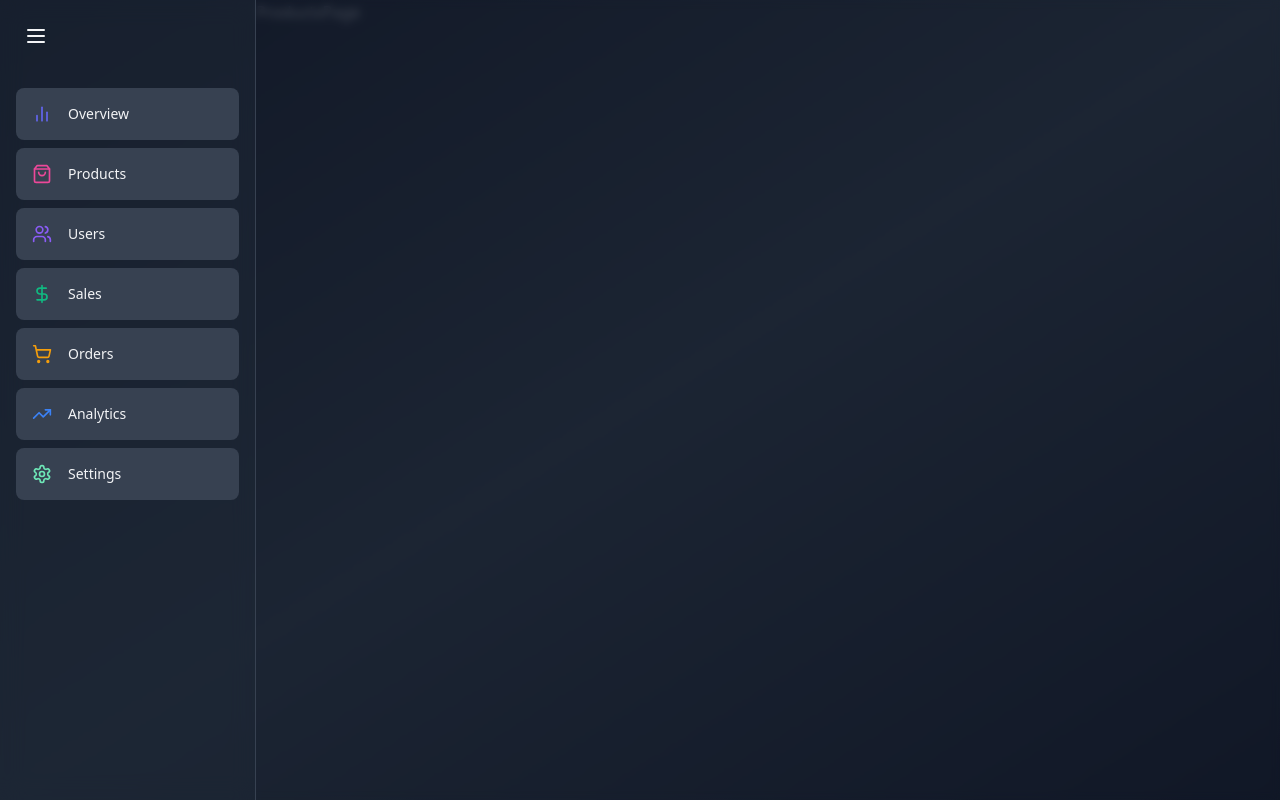
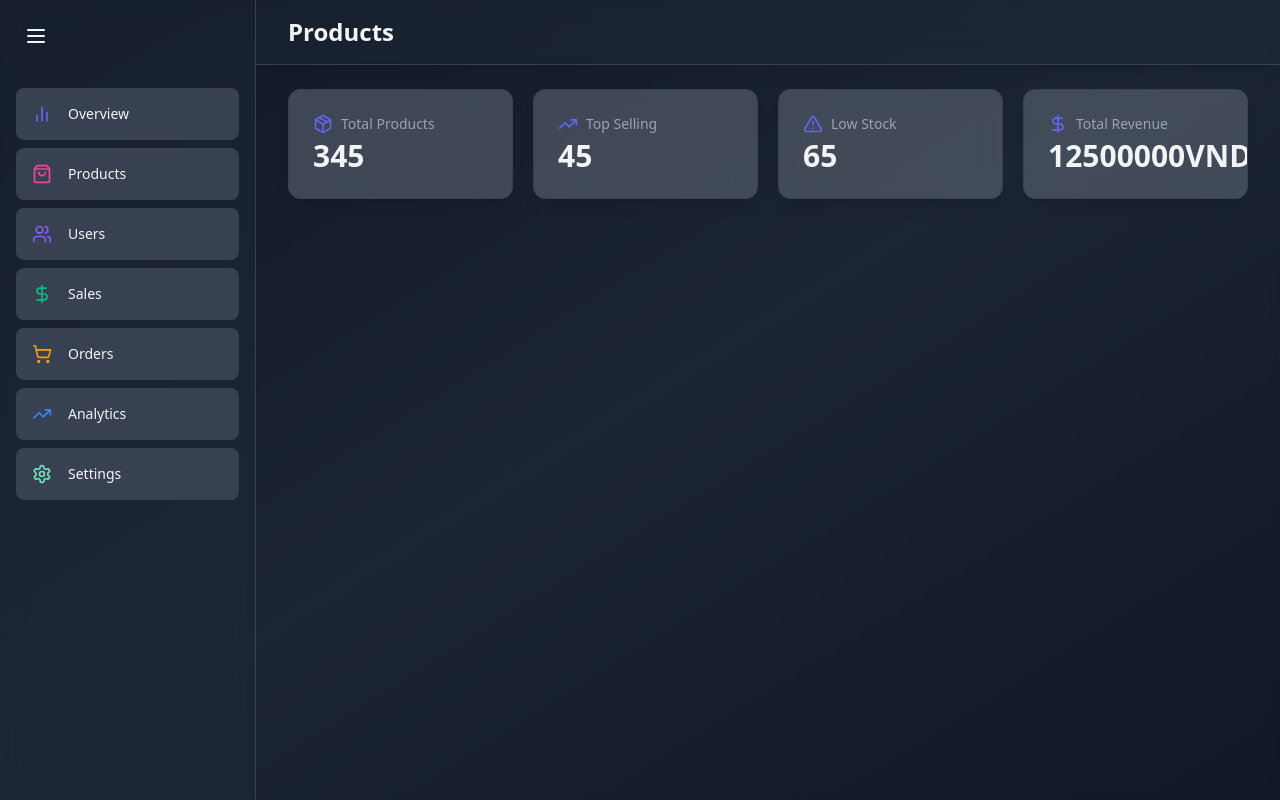
Before and after one commit to thanhphanvan1/dashboard1, a React (Vite) app: page /products in a window 1280 px wide. Built offline with nearby package versions, Linux system fonts and the light colour scheme.

Commit message:
view-productpage

```diff
--- a/src/components/overview/SalesChannelChart.jsx
+++ b/src/components/overview/SalesChannelChart.jsx
@@ -1,7 +1,62 @@
 import React from "react";
+import { motion } from "framer-motion";
+import {
+  BarChart,
+  Bar,
+  XAxis,
+  YAxis,
+  CartesianGrid,
+  Tooltip,
+  ResponsiveContainer,
+  Legend,
+  Cell,
+} from "recharts";
+const COLORS = ["#6366F1", "#8B5CF6", "#EC4899", "#10B981", "#F59E0B"];
+const SALES_CHANNEL_DATA = [
+  { name: "Website", value: 45600 },
+  { name: "Mobile App", value: 38200 },
+  { name: "Maketplace", value: 29000 },
+  { name: "Social Media", value: 18000 },
+];
 
 const SalesChannelChart = () => {
-  return <div>SalesChannelChart</div>;
+  return (
+    <motion.div
+      className="bg-gray-800 lg:col-span-2 p-6 bg-opacity-50 backdrop-blur-md shadow-lg rounded-xl border border-gray-700"
+      initial={{ opacity: 0, y: 20 }}
+      animate={{ opacity: 1, y: 0 }}
+      transition={{ delay: 0.3 }}
+    >
+      <h2 className="text-lg font-medium mb-4 text-gray-100">
+        Sales by Channel
+      </h2>
+      <div className="h-80">
+        <ResponsiveContainer>
+          <BarChart data={SALES_CHANNEL_DATA}>
+            <CartesianGrid strokeDasharray="3 3" stroke="#4B5563" />
+            <XAxis dataKey="name" stroke="#9CA3AF" />
+            <YAxis stroke="#9CA3AF" />
+            <Tooltip
+              contentStyle={{
+                backgroundColor: "rgba(31,41,55,.8)",
+                borderColor: "#4B5563",
+              }}
+              itemStyle={{ color: "#E5E7EB" }}
+            />
+            <Legend />
+            <Bar dataKey={"value"} fill="#8884d8">
+              {SALES_CHANNEL_DATA.map((entry, index) => (
+                <Cell
+                  key={`cell -${index}`}
+                  fill={COLORS[index % COLORS.length]}
+                />
+              ))}
+            </Bar>
+          </BarChart>
+        </ResponsiveContainer>
+      </div>
+    </motion.div>
+  );
 };
 
 export default SalesChannelChart;
--- a/src/pages/ProductsPage.jsx
+++ b/src/pages/ProductsPage.jsx
@@ -1,7 +1,51 @@
 import React from "react";
+import Header from "../components/common/Header";
+import { motion } from "framer-motion";
+import { AlertTriangle, DollarSign, Package, TrendingUp } from "lucide-react";
+import StatCard from "../components/common/StatCard";
 
 const ProductsPage = () => {
-  return <div>ProductsPage</div>;
+  return (
+    <div className="flex-1 overflow-auto relative z-10">
+      <Header title="Products" />
+
+      <main className="max-w-7xl mx-auto py-6 px-4 lg:px-8">
+        <motion.div
+          className="grid grid-cols-1 gap-5 sm:grid-cols-2 lg:grid-cols-4 mb-8"
+          initial={{ opacity: 0, y: 20 }}
+          animate={{ opacity: 1, y: 0 }}
+          transition={{ duration: 1 }}
+        >
+          <StatCard
+            name="Total Products"
+            icon={Package}
+            value="345"
+            color="#6366f1"
+          />
+          <StatCard
+            name="Top Selling"
+            icon={TrendingUp}
+            value="45"
+            color="#6366f1"
+          />
+          <StatCard
+            name="Low Stock"
+            icon={AlertTriangle}
+            value="65"
+            color="#6366f1"
+          />
+          <StatCard
+            name="Total Revenue"
+            icon={DollarSign}
+            value="12500000VND"
+            color="#6366f1"
+          />
+        </motion.div>
+      </main>
+
+      {/* {PRODUCTTABLE} */}
+    </div>
+  );
 };
 
 export default ProductsPage;
```
